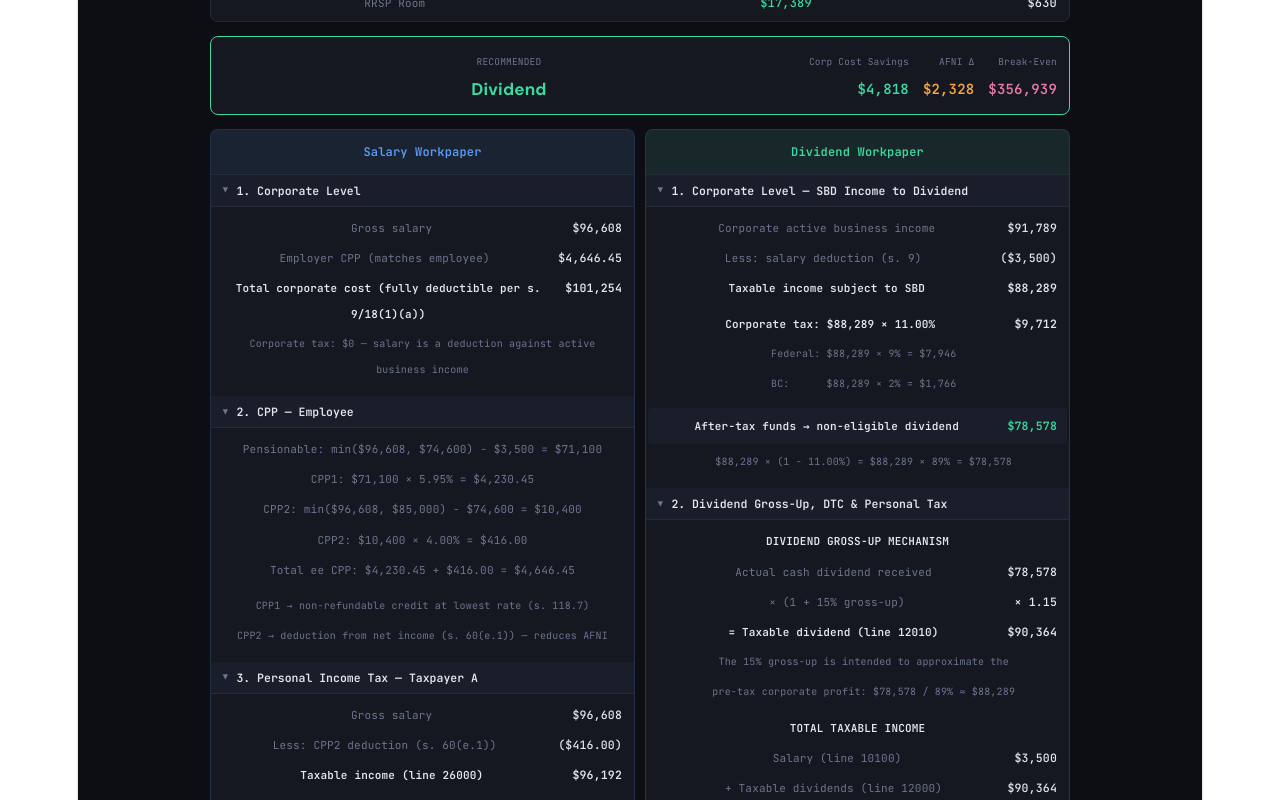
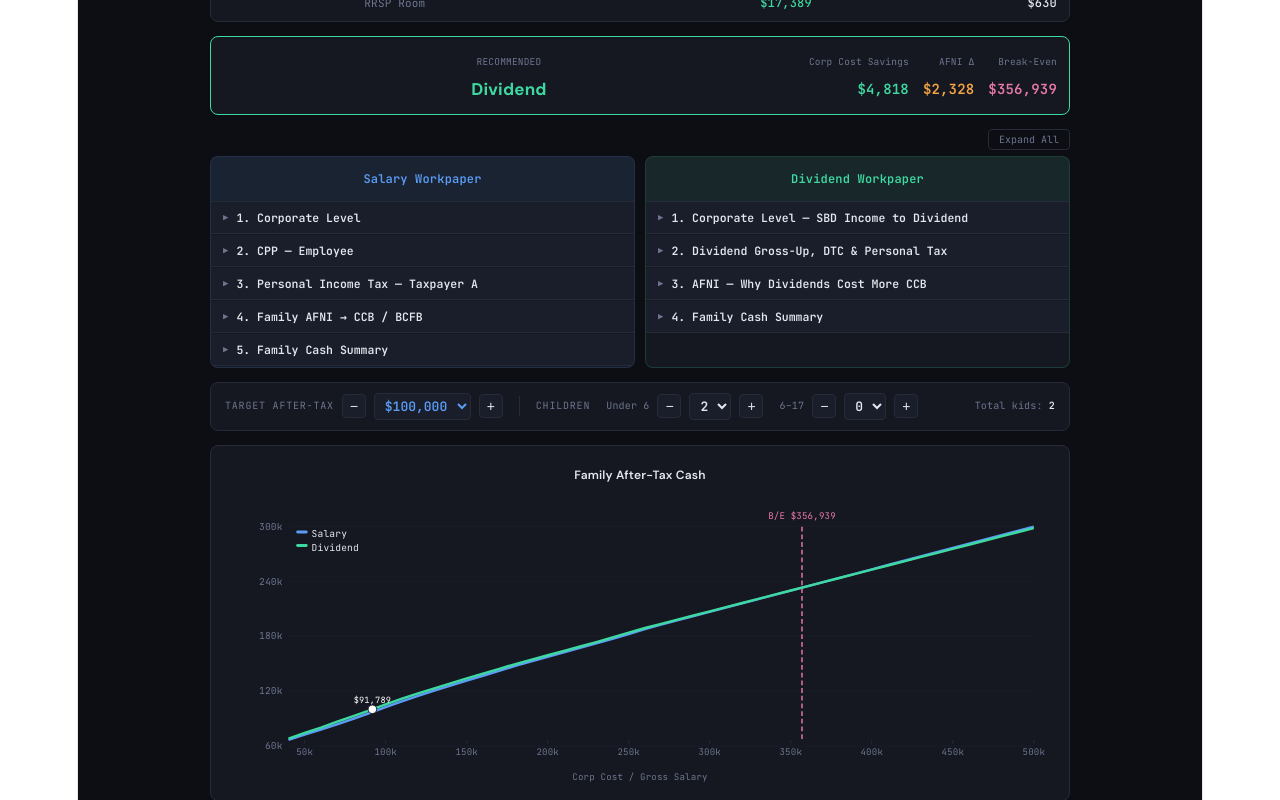
Before and after one commit to stevenalexandercpa/salary-dividends-ccboptimizer, a React (Vite) app: page / in a window 1280 px wide. Shown: the part 660-1460 px from the top of the page. Built offline with nearby package versions, Linux system fonts and the light colour scheme.

Commit message:
feat: workpaper toggles, button selectors, default options and UI changes

```diff
--- a/src/App.jsx
+++ b/src/App.jsx
@@ -424,11 +424,12 @@ function dividendFull(corpInc, spouseInc, nU6, n617) {
 }
 
 function solve(target, spouseInc, nU6, n617, strat) {
-  let lo = 0, hi = 600000;
+  let lo = 0, hi = 2000000;
+  const calc = v => strat === "salary" ? salaryFull(v, spouseInc, nU6, n617) : dividendFull(v, spouseInc, nU6, n617);
+  if (calc(hi).familyAfterTax < target) return null;
   for (let i = 0; i < 35; i++) {
     const mid = (lo + hi) / 2;
-    const r = strat === "salary" ? salaryFull(mid, spouseInc, nU6, n617) : dividendFull(mid, spouseInc, nU6, n617);
-    if (r.familyAfterTax < target) lo = mid; else hi = mid;
+    if (calc(mid).familyAfterTax < target) lo = mid; else hi = mid;
   }
   return (lo + hi) / 2;
 }
@@ -498,8 +499,8 @@ export default function App() {
     return {
       sN,
       dN,
-      sal: salaryFull(sN, spouseInc, nU6, n617),
-      div: dividendFull(dN, spouseInc, nU6, n617),
+      sal: sN !== null ? salaryFull(sN, spouseInc, nU6, n617) : null,
+      div: dN !== null ? dividendFull(dN, spouseInc, nU6, n617) : null,
     };
   }, [target, spouseInc, nU6, n617]);
 
@@ -512,7 +513,7 @@ export default function App() {
 
   const rng = useMemo(() => {
     const p = [];
-    for (let c = 40000; c <= 300000; c += 10000) {
+    for (let c = 40000; c <= 500000; c += 10000) {
       const s = salaryFull(c, spouseInc, nU6, n617);
       const d = dividendFull(c, spouseInc, nU6, n617);
       p.push({ c, sAT: s.familyAfterTax, dAT: d.familyAfterTax, sTx: s.totalTax, dTx: d.totalTax, deltaAT: s.familyAfterTax - d.familyAfterTax });
@@ -521,6 +522,24 @@ export default function App() {
   }, [spouseInc, nU6, n617]);
 
   const { sal, div } = mode === "target" ? tRes : abRes;
+
+  const recIsSalary = (() => {
+    if (tRes.sN === null && tRes.dN === null) return null;
+    if (tRes.sN === null) return false;
+    if (tRes.dN === null) return true;
+    return mode === "target" ? tRes.sN < tRes.dN : (sal && div ? sal.familyAfterTax > div.familyAfterTax : null);
+  })();
+  const recX = recIsSalary === true ? tRes.sN : recIsSalary === false ? tRes.dN : null;
+  const interpAt = (x, k) => {
+    if (x == null) return null;
+    for (let i = 0; i < rng.length - 1; i++) {
+      if (rng[i].c <= x && x <= rng[i + 1].c) {
+        const t = (x - rng[i].c) / (rng[i + 1].c - rng[i].c);
+        return rng[i][k] + t * (rng[i + 1][k] - rng[i][k]);
+      }
+    }
+    return null;
+  };
 
   const V = {
     bg: "#0c0e14", card: "#151820", card2: "#1a1e2a", border: "#262b3a",
@@ -533,7 +552,7 @@ export default function App() {
 
   const Sec = ({ section, sKey, idx }) => {
     const k = `${sKey}-${idx}`;
-    const open = openSec[k] !== false;
+    const open = openSec[k] === true;
     return (
       <div style={{ marginBottom: 1 }}>
         <button onClick={() => tog(k)} style={{ width: "100%", textAlign: "left", padding: "8px 12px", background: V.card2, border: "none", borderBottom: `1px solid ${V.border}`, color: V.fg, cursor: "pointer", fontFamily: V.mono, fontSize: 11.5, fontWeight: 600, display: "flex", alignItems: "center", gap: 8 }}>
@@ -564,7 +583,7 @@ export default function App() {
 
   const cW = 860, cH = 300, cP = { t: 32, r: 20, b: 46, l: 64 };
   const iW = cW - cP.l - cP.r, iH = cH - cP.t - cP.b;
-  const Chrt = ({ data, k1, k2, l1, l2, c1, c2, lowerIsBetter }) => {
+  const Chrt = ({ data, k1, k2, l1, l2, c1, c2, lowerIsBetter, targetLine, dot }) => {
     const [hoverIdx, setHoverIdx] = useState(null);
 
     const aY = data.flatMap(d => [d[k1], d[k2]]);
@@ -624,9 +643,30 @@ export default function App() {
         {xTicks.map(d => <g key={d.c}><line x1={tX(d.c)} y1={cP.t + iH} x2={tX(d.c)} y2={cP.t + iH + 4} stroke={V.border} strokeWidth="1" /><text x={tX(d.c)} y={cP.t + iH + 16} fill={V.muted} fontSize="9.5" textAnchor="middle" fontFamily={V.mono}>{d.c / 1000}k</text></g>)}
         {/* Break-even */}
         {be !== null && be >= xMn && be <= xMx && <><line x1={tX(be)} y1={cP.t} x2={tX(be)} y2={cP.t + iH} stroke={V.be} strokeWidth="1.5" strokeDasharray="5,3" /><text x={tX(be)} y={cP.t - 8} fill={V.be} fontSize="9.5" textAnchor="middle" fontFamily={V.mono}>B/E {F(be)}</text></>}
+        {/* Target line */}
+        {targetLine != null && targetLine >= yMn && targetLine <= yMx && (() => {
+          const ty = tY(targetLine);
+          return (
+            <g>
+              <line x1={cP.l} y1={ty} x2={cP.l + iW} y2={ty} stroke={V.warn} strokeWidth="1" strokeDasharray="5,3" strokeOpacity="0.8" />
+              <text x={cP.l + 6} y={ty - 4} fill={V.warn} fontSize="9" fontFamily={V.mono}>Target {F(targetLine)}</text>
+            </g>
+          );
+        })()}
         {/* Lines */}
         <path d={p1} fill="none" stroke={c1} strokeWidth="2.5" />
         <path d={p2} fill="none" stroke={c2} strokeWidth="2.5" />
+        {/* Recommended dot */}
+        {dot && dot.x >= xMn && dot.x <= xMx && dot.y != null && (() => {
+          const cx = tX(dot.x), cy = tY(dot.y);
+          const labelY = cy - cP.t < 20 ? cy + 16 : cy - 7;
+          return (
+            <g>
+              <circle cx={cx} cy={cy} r="4.5" fill="white" stroke={V.card} strokeWidth="1" />
+              <text x={cx} y={labelY} fill="white" fontSize="9" fontFamily={V.mono} textAnchor="middle">{F(dot.x)}</text>
+            </g>
+          );
+        })()}
         {/* Legend */}
         <rect x={cP.l + 8} y={cP.t + 4} width="12" height="3" rx="1.5" fill={c1} /><text x={cP.l + 24} y={cP.t + 11} fill={V.fg} fontSize="10" fontFamily={V.mono}>{l1}</text>
         <rect x={cP.l + 8} y={cP.t + 18} width="12" height="3" rx="1.5" fill={c2} /><text x={cP.l + 24} y={cP.t + 25} fill={V.fg} fontSize="10" fontFamily={V.mono}>{l2}</text>
@@ -659,7 +699,7 @@ export default function App() {
     );
   };
 
-  const DeltaChrt = ({ data }) => {
+  const DeltaChrt = ({ data, dot }) => {
     const [hoverIdx, setHoverIdx] = useState(null);
 
     const vals = data.map(d => d.deltaAT);
@@ -713,9 +753,20 @@ export default function App() {
         {be !== null && be >= xMn && be <= xMx && <><line x1={tX(be)} y1={cP.t} x2={tX(be)} y2={cP.t + iH} stroke={V.be} strokeWidth="1.5" strokeDasharray="5,3" /><text x={tX(be)} y={cP.t - 8} fill={V.be} fontSize="9.5" textAnchor="middle" fontFamily={V.mono}>B/E {F(be)}</text></>}
         {/* Delta line */}
         <path d={path} fill="none" stroke={V.warn} strokeWidth="2.5" />
+        {/* Recommended dot */}
+        {dot && dot.x >= xMn && dot.x <= xMx && dot.y != null && (() => {
+          const cx = tX(dot.x), cy = tY(dot.y);
+          const labelY = cy - cP.t < 20 ? cy + 16 : cy - 7;
+          return (
+            <g>
+              <circle cx={cx} cy={cy} r="4.5" fill="white" stroke={V.card} strokeWidth="1" />
+              <text x={cx} y={labelY} fill="white" fontSize="9" fontFamily={V.mono} textAnchor="middle">{F(dot.x)}</text>
+            </g>
+          );
+        })()}
         {/* Region labels */}
-        <text x={cP.l + 8} y={cP.t + 14} fill={V.accent} fontSize="9.5" fontFamily={V.mono} fontWeight="600">▲ Salary advantage</text>
-        <text x={cP.l + 8} y={cP.t + iH - 6} fill={V.accent2} fontSize="9.5" fontFamily={V.mono} fontWeight="600">▼ Dividend advantage</text>
+        <text x={cP.l + 8} y={zeroY - 6} fill={V.accent} fontSize="9.5" fontFamily={V.mono} fontWeight="600">▲ Salary advantage</text>
+        <text x={cP.l + 8} y={zeroY + 14} fill={V.accent2} fontSize="9.5" fontFamily={V.mono} fontWeight="600">▼ Dividend advantage</text>
         {/* X-axis label */}
         <text x={cW / 2} y={cH - 4} fill={V.muted} fontSize="9.5" textAnchor="middle" fontFamily={V.mono}>Corp Cost / Gross Salary</text>
         {/* Hover overlay */}
@@ -741,18 +792,18 @@ export default function App() {
   };
 
   const rows = [
-    { l: "Corporate Cost", s: sal.corpCost, d: div.corpCost },
-    { l: "Corporate Tax (SBD 11%)", s: sal.corpTax, d: div.corpTax },
-    { l: "Personal Income Tax", s: sal.personalTax, d: div.personalTax },
-    { l: "CPP (EE + ER)", s: sal.cppEe + sal.cppEr, d: 0 },
-    { l: "Total Tax & CPP", s: sal.totalTax, d: div.totalTax, hl: true, lo: true },
+    { l: "Corporate Cost", s: sal?.corpCost, d: div?.corpCost },
+    { l: "Corporate Tax (SBD 11%)", s: sal?.corpTax, d: div?.corpTax },
+    { l: "Personal Income Tax", s: sal?.personalTax, d: div?.personalTax },
+    { l: "CPP (EE + ER)", s: sal ? sal.cppEe + sal.cppEr : null, d: div ? 0 : null },
+    { l: "Total Tax & CPP", s: sal?.totalTax, d: div?.totalTax, hl: true, lo: true },
     null,
-    { l: "Family AFNI", s: sal.familyAFNI, d: div.familyAFNI, hl: true, lo: true },
-    { l: "CCB", s: sal.ccb, d: div.ccb, hi: true },
-    { l: "BCFB", s: sal.bcfb, d: div.bcfb, hi: true },
+    { l: "Family AFNI", s: sal?.familyAFNI, d: div?.familyAFNI, hl: true, lo: true },
+    { l: "CCB", s: sal?.ccb, d: div?.ccb, hi: true },
+    { l: "BCFB", s: sal?.bcfb, d: div?.bcfb, hi: true },
     null,
-    { l: "Family After-Tax Cash", s: sal.familyAfterTax, d: div.familyAfterTax, hl: true, hi: true },
-    { l: "RRSP Room", s: sal.rrspRoom, d: div.rrspRoom, hi: true },
+    { l: "Family After-Tax Cash", s: sal?.familyAfterTax, d: div?.familyAfterTax, hl: true, hi: true },
+    { l: "RRSP Room", s: sal?.rrspRoom, d: div?.rrspRoom, hi: true },
   ];
 
   return (
@@ -869,13 +920,15 @@ export default function App() {
           {rows.map((r, i) => {
             if (!r) return <div key={i} style={{ height: 1, background: V.border }} />;
             let sC = V.fg, dC = V.fg;
-            if (r.hi) { if (r.s > r.d + 1) sC = V.accent2; else if (r.d > r.s + 1) dC = V.accent2; }
-            if (r.lo) { if (r.s < r.d - 1) sC = V.accent2; else if (r.d < r.s - 1) dC = V.accent2; }
+            if (r.hi && r.s != null && r.d != null) { if (r.s > r.d + 1) sC = V.accent2; else if (r.d > r.s + 1) dC = V.accent2; }
+            if (r.lo && r.s != null && r.d != null) { if (r.s < r.d - 1) sC = V.accent2; else if (r.d < r.s - 1) dC = V.accent2; }
+            const sStr = r.s == null ? "—" : F(r.s);
+            const dStr = r.d == null ? "—" : F(r.d);
             return (
               <div key={i} style={{ display: "grid", gridTemplateColumns: "1.5fr 1fr 1fr", background: r.hl ? V.card2 : "transparent" }}>
                 <div style={{ padding: "5px 12px", fontSize: 11, fontFamily: V.mono, color: r.hl ? V.fg : V.muted, fontWeight: r.hl ? 600 : 400 }}>{r.l}</div>
-                <div style={{ padding: "5px 12px", textAlign: "right", fontSize: 12, fontFamily: V.mono, fontWeight: r.hl ? 700 : 500, color: sC }}>{F(r.s)}</div>
-                <div style={{ padding: "5px 12px", textAlign: "right", fontSize: 12, fontFamily: V.mono, fontWeight: r.hl ? 700 : 500, color: dC }}>{F(r.d)}</div>
+                <div style={{ padding: "5px 12px", textAlign: "right", fontSize: 12, fontFamily: V.mono, fontWeight: r.hl ? 700 : 500, color: r.s == null ? V.muted : sC }}>{sStr}</div>
+                <div style={{ padding: "5px 12px", textAlign: "right", fontSize: 12, fontFamily: V.mono, fontWeight: r.hl ? 700 : 500, color: r.d == null ? V.muted : dC }}>{dStr}</div>
               </div>
             );
           })}
@@ -883,54 +936,138 @@ export default function App() {
 
         {/* CALLOUT */}
         {(() => {
-          const sW = mode === "target" ? tRes.sN < tRes.dN : sal.familyAfterTax > div.familyAfterTax;
-          const w = sW ? "Salary" : "Dividend", wc = sW ? V.accent : V.accent2;
+          const inTarget = mode === "target";
+          const sNull = inTarget && tRes.sN === null;
+          const dNull = inTarget && tRes.dN === null;
+          const bothNull = sNull && dNull;
+          let recLabel, recColor;
+          if (bothNull) {
+            recLabel = "No solution in range";
+            recColor = V.muted;
+          } else if (sNull) {
+            recLabel = "Dividend";
+            recColor = V.accent2;
+          } else if (dNull) {
+            recLabel = "Salary";
+            recColor = V.accent;
+          } else {
+            const sW = inTarget ? tRes.sN < tRes.dN : sal.familyAfterTax > div.familyAfterTax;
+            recLabel = sW ? "Salary" : "Dividend";
+            recColor = sW ? V.accent : V.accent2;
+          }
+          const showSavings = !bothNull;
+          const savingsVal = inTarget
+            ? (sNull || dNull ? "—" : F(Math.abs(tRes.sN - tRes.dN)))
+            : F(Math.abs(sal.totalTax - div.totalTax));
+          const showAfniDelta = !inTarget || (!sNull && !dNull);
           return (
-            <div style={{ background: V.card, borderRadius: 8, border: `1px solid ${wc}`, padding: 12, marginBottom: 14, display: "flex", flexWrap: "wrap", gap: 14, alignItems: "center" }}>
-              <div style={{ flex: "1 1 140px" }}><div style={{ fontSize: 9.5, fontFamily: V.mono, color: V.muted, textTransform: "uppercase" }}>Recommended</div><div style={{ fontSize: 17, fontWeight: 700, color: wc }}>{w}</div></div>
-              <div style={{ textAlign: "right" }}>
-                <div style={{ fontSize: 9.5, fontFamily: V.mono, color: V.muted }}>
-                  {mode === "target" ? "Corp Cost Savings" : "Tax Savings"}
-                </div>
-                <div style={{ fontSize: 14, fontWeight: 600, fontFamily: V.mono, color: wc }}>
-                  {mode === "target" ? F(Math.abs(tRes.sN - tRes.dN)) : F(Math.abs(sal.totalTax - div.totalTax))}
-                </div>
-              </div>
-              <div style={{ textAlign: "right" }}><div style={{ fontSize: 9.5, fontFamily: V.mono, color: V.muted }}>AFNI Δ</div><div style={{ fontSize: 14, fontWeight: 600, fontFamily: V.mono, color: V.warn }}>{F(Math.abs(sal.familyAFNI - div.familyAFNI))}</div></div>
+            <div style={{ background: V.card, borderRadius: 8, border: `1px solid ${recColor}`, padding: 12, marginBottom: 14, display: "flex", flexWrap: "wrap", gap: 14, alignItems: "center" }}>
+              <div style={{ flex: "1 1 140px" }}><div style={{ fontSize: 9.5, fontFamily: V.mono, color: V.muted, textTransform: "uppercase" }}>Recommended</div><div style={{ fontSize: bothNull ? 13 : 17, fontWeight: 700, color: recColor }}>{recLabel}</div></div>
+              {showSavings && <div style={{ textAlign: "right" }}>
+                <div style={{ fontSize: 9.5, fontFamily: V.mono, color: V.muted }}>{inTarget ? "Corp Cost Savings" : "Tax Savings"}</div>
+                <div style={{ fontSize: 14, fontWeight: 600, fontFamily: V.mono, color: recColor }}>{savingsVal}</div>
+              </div>}
+              {showAfniDelta && <div style={{ textAlign: "right" }}><div style={{ fontSize: 9.5, fontFamily: V.mono, color: V.muted }}>AFNI Δ</div><div style={{ fontSize: 14, fontWeight: 600, fontFamily: V.mono, color: V.warn }}>{F(Math.abs(sal.familyAFNI - div.familyAFNI))}</div></div>}
               <div style={{ textAlign: "right" }}><div style={{ fontSize: 9.5, fontFamily: V.mono, color: V.muted }}>Break-Even</div><div style={{ fontSize: 14, fontWeight: 600, fontFamily: V.mono, color: V.be }}>{be !== null ? F(be) : "No crossing in range"}</div></div>
             </div>
           );
         })()}
 
         {/* WORKPAPERS SIDE BY SIDE */}
-        <div style={{ display: "grid", gridTemplateColumns: "1fr 1fr", gap: 10, marginBottom: 14 }}>
-          <div style={{ background: V.card, borderRadius: 8, border: `1px solid ${V.accent}30`, overflow: "hidden" }}>
-            <div style={{ background: `${V.accent}15`, padding: "9px 12px", borderBottom: `1px solid ${V.border}` }}>
-              <div style={{ fontSize: 12, fontWeight: 700, color: V.accent, fontFamily: V.mono }}>Salary Workpaper</div>
+        {(() => {
+          const allKeys = [
+            ...(sal ? sal.trace.sections.map((_, idx) => `sal-${idx}`) : []),
+            ...(div ? div.trace.sections.map((_, idx) => `div-${idx}`) : []),
+          ];
+          const allExpanded = allKeys.length > 0 && allKeys.every(k => openSec[k] === true);
+          const toggleAll = () => setOpenSec(Object.fromEntries(allKeys.map(k => [k, !allExpanded])));
+          return (
+            <div style={{ display: "grid", gridTemplateColumns: "1fr 1fr", gap: 10, marginBottom: 14 }}>
+              <div style={{ gridColumn: "1 / -1", display: "flex", justifyContent: "flex-end", marginBottom: -4 }}>
+                <button onClick={toggleAll} style={{ fontSize: 10, fontFamily: V.mono, color: V.muted, background: "none", border: `1px solid ${V.border}`, borderRadius: 4, padding: "3px 10px", cursor: "pointer" }}>
+                  {allExpanded ? "Collapse All" : "Expand All"}
+                </button>
+              </div>
+              <div style={{ background: V.card, borderRadius: 8, border: `1px solid ${V.accent}30`, overflow: "hidden", display: "flex", flexDirection: "column" }}>
+                <div style={{ background: `${V.accent}15`, padding: "9px 12px", borderBottom: `1px solid ${V.border}`, flexShrink: 0 }}>
+                  <div style={{ fontSize: 12, fontWeight: 700, color: V.accent, fontFamily: V.mono }}>Salary Workpaper</div>
+                </div>
+                <div style={{ overflowY: "auto", maxHeight: 640 }}>
+                  {sal ? sal.trace.sections.map((sec, idx) => <Sec key={idx} section={sec} sKey="sal" idx={idx} />) : <div style={{ padding: "20px 12px", fontSize: 11, fontFamily: V.mono, color: V.muted }}>Target not reachable in range</div>}
+                </div>
+              </div>
+              <div style={{ background: V.card, borderRadius: 8, border: `1px solid ${V.accent2}30`, overflow: "hidden", display: "flex", flexDirection: "column" }}>
+                <div style={{ background: `${V.accent2}15`, padding: "9px 12px", borderBottom: `1px solid ${V.border}`, flexShrink: 0 }}>
+                  <div style={{ fontSize: 12, fontWeight: 700, color: V.accent2, fontFamily: V.mono }}>Dividend Workpaper</div>
+                </div>
+                <div style={{ overflowY: "auto", maxHeight: 640 }}>
+                  {div ? div.trace.sections.map((sec, idx) => <Sec key={idx} section={sec} sKey="div" idx={idx} />) : <div style={{ padding: "20px 12px", fontSize: 11, fontFamily: V.mono, color: V.muted }}>Target not reachable in range</div>}
+                </div>
+              </div>
             </div>
-            {sal.trace.sections.map((sec, idx) => <Sec key={idx} section={sec} sKey="sal" idx={idx} />)}
+          );
+        })()}
+
+        {/* QUICK-ADJUST (near graphs) */}
+        <div style={{ background: V.card, borderRadius: 8, border: `1px solid ${V.border}`, padding: "10px 14px", marginBottom: 14, display: "flex", alignItems: "center", gap: 16, flexWrap: "wrap" }}>
+          {/* Target after-tax */}
+          <div style={{ display: "flex", alignItems: "center", gap: 8 }}>
+            <span style={{ fontSize: 10, fontFamily: V.mono, color: V.muted, textTransform: "uppercase", letterSpacing: "0.08em", whiteSpace: "nowrap" }}>Target After-Tax</span>
+            <button onClick={() => { const v = Math.max(0, target - 10000); setTarget(v); setTargetInput(String(v)); }} style={{ width: 24, height: 24, background: V.card2, border: `1px solid ${V.border}`, borderRadius: 4, color: V.fg, cursor: "pointer", fontSize: 14, lineHeight: 1, padding: 0, display: "flex", alignItems: "center", justifyContent: "center" }}>−</button>
+            <select
+              value={target}
+              onChange={e => { const v = Number(e.target.value); setTarget(v); setTargetInput(String(v)); }}
+              style={{ background: V.card2, border: `1px solid ${V.border}`, borderRadius: 4, color: V.accent, fontSize: 13, fontFamily: V.mono, fontWeight: 600, padding: "3px 6px", cursor: "pointer", outline: "none" }}
+            >
+              {Array.from({ length: 51 }, (_, i) => i * 10000).map(v => (
+                <option key={v} value={v}>{F(v)}</option>
+              ))}
+            </select>
+            <button onClick={() => { const v = Math.min(500000, target + 10000); setTarget(v); setTargetInput(String(v)); }} style={{ width: 24, height: 24, background: V.card2, border: `1px solid ${V.border}`, borderRadius: 4, color: V.fg, cursor: "pointer", fontSize: 14, lineHeight: 1, padding: 0, display: "flex", alignItems: "center", justifyContent: "center" }}>+</button>
           </div>
-          <div style={{ background: V.card, borderRadius: 8, border: `1px solid ${V.accent2}30`, overflow: "hidden" }}>
-            <div style={{ background: `${V.accent2}15`, padding: "9px 12px", borderBottom: `1px solid ${V.border}` }}>
-              <div style={{ fontSize: 12, fontWeight: 700, color: V.accent2, fontFamily: V.mono }}>Dividend Workpaper</div>
-            </div>
-            {div.trace.sections.map((sec, idx) => <Sec key={idx} section={sec} sKey="div" idx={idx} />)}
+
+          <div style={{ width: 1, height: 20, background: V.border, flexShrink: 0 }} />
+
+          {/* Children */}
+          <div style={{ fontSize: 10, fontFamily: V.mono, color: V.muted, textTransform: "uppercase", letterSpacing: "0.08em", flexShrink: 0 }}>Children</div>
+          <div style={{ display: "flex", alignItems: "center", gap: 8 }}>
+            <span style={{ fontSize: 10, fontFamily: V.mono, color: V.muted, whiteSpace: "nowrap" }}>Under 6</span>
+            <button onClick={() => setNU6(Math.max(0, nU6 - 1))} style={{ width: 24, height: 24, background: V.card2, border: `1px solid ${V.border}`, borderRadius: 4, color: V.fg, cursor: "pointer", fontSize: 14, lineHeight: 1, padding: 0, display: "flex", alignItems: "center", justifyContent: "center" }}>−</button>
+            <select value={nU6} onChange={e => setNU6(Number(e.target.value))} style={{ background: V.card2, border: `1px solid ${V.border}`, borderRadius: 4, color: V.fg, fontSize: 13, fontFamily: V.mono, fontWeight: 600, padding: "3px 6px", cursor: "pointer", outline: "none" }}>
+              {[0,1,2,3,4,5,6].map(v => <option key={v} value={v}>{v}</option>)}
+            </select>
+            <button onClick={() => setNU6(Math.min(6, nU6 + 1))} style={{ width: 24, height: 24, background: V.card2, border: `1px solid ${V.border}`, borderRadius: 4, color: V.fg, cursor: "pointer", fontSize: 14, lineHeight: 1, padding: 0, display: "flex", alignItems: "center", justifyContent: "center" }}>+</button>
           </div>
+          <div style={{ display: "flex", alignItems: "center", gap: 8 }}>
+            <span style={{ fontSize: 10, fontFamily: V.mono, color: V.muted, whiteSpace: "nowrap" }}>6–17</span>
+            <button onClick={() => setN617(Math.max(0, n617 - 1))} style={{ width: 24, height: 24, background: V.card2, border: `1px solid ${V.border}`, borderRadius: 4, color: V.fg, cursor: "pointer", fontSize: 14, lineHeight: 1, padding: 0, display: "flex", alignItems: "center", justifyContent: "center" }}>−</button>
+            <select value={n617} onChange={e => setN617(Number(e.target.value))} style={{ background: V.card2, border: `1px solid ${V.border}`, borderRadius: 4, color: V.fg, fontSize: 13, fontFamily: V.mono, fontWeight: 600, padding: "3px 6px", cursor: "pointer", outline: "none" }}>
+              {[0,1,2,3,4,5,6].map(v => <option key={v} value={v}>{v}</option>)}
+            </select>
+            <button onClick={() => setN617(Math.min(6, n617 + 1))} style={{ width: 24, height: 24, background: V.card2, border: `1px solid ${V.border}`, borderRadius: 4, color: V.fg, cursor: "pointer", fontSize: 14, lineHeight: 1, padding: 0, display: "flex", alignItems: "center", justifyContent: "center" }}>+</button>
+          </div>
+          <div style={{ fontSize: 10, fontFamily: V.mono, color: V.muted, marginLeft: "auto" }}>Total kids: <span style={{ color: V.fg, fontWeight: 600 }}>{nU6 + n617}</span></div>
         </div>
 
         {/* CHARTS */}
         <div style={{ display: "grid", gridTemplateColumns: "1fr", gap: 14, marginBottom: 14 }}>
           <div style={{ background: V.card, borderRadius: 8, border: `1px solid ${V.border}`, padding: 16 }}>
             <div style={{ fontSize: 12, fontWeight: 600, marginBottom: 8 }}>Family After-Tax Cash</div>
-            <Chrt data={rng} k1="sAT" k2="dAT" l1="Salary" l2="Dividend" c1={V.accent} c2={V.accent2} />
+            <Chrt data={rng} k1="sAT" k2="dAT" l1="Salary" l2="Dividend" c1={V.accent} c2={V.accent2}
+              dot={recX != null ? { x: recX, y: target } : null}
+            />
           </div>
           <div style={{ background: V.card, borderRadius: 8, border: `1px solid ${V.border}`, padding: 16 }}>
             <div style={{ fontSize: 12, fontWeight: 600, marginBottom: 8 }}>Total Tax & CPP</div>
-            <Chrt data={rng} k1="sTx" k2="dTx" l1="Salary" l2="Dividend" c1={V.accent} c2={V.accent2} lowerIsBetter />
+            <Chrt data={rng} k1="sTx" k2="dTx" l1="Salary" l2="Dividend" c1={V.accent} c2={V.accent2} lowerIsBetter
+              dot={recX != null ? { x: recX, y: interpAt(recX, recIsSalary ? "sTx" : "dTx") } : null}
+            />
           </div>
           <div style={{ background: V.card, borderRadius: 8, border: `1px solid ${V.border}`, padding: 16 }}>
             <div style={{ fontSize: 12, fontWeight: 600, marginBottom: 8 }}>After-Tax Cash Difference (Salary − Dividend)</div>
-            <DeltaChrt data={rng} />
+            <DeltaChrt data={rng}
+              dot={recX != null ? { x: recX, y: interpAt(recX, "deltaAT") } : null}
+            />
           </div>
         </div>
 
```
